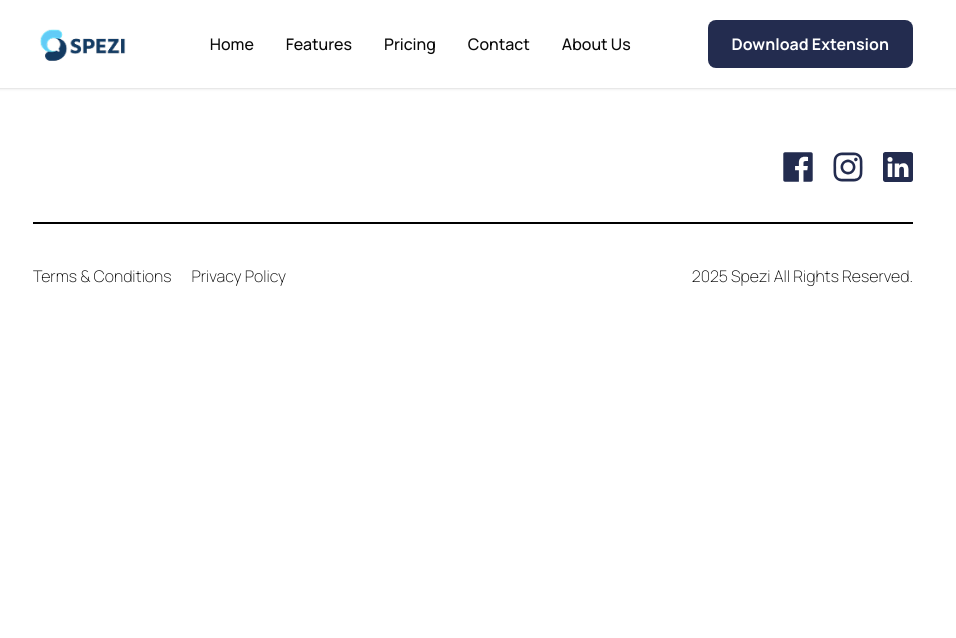
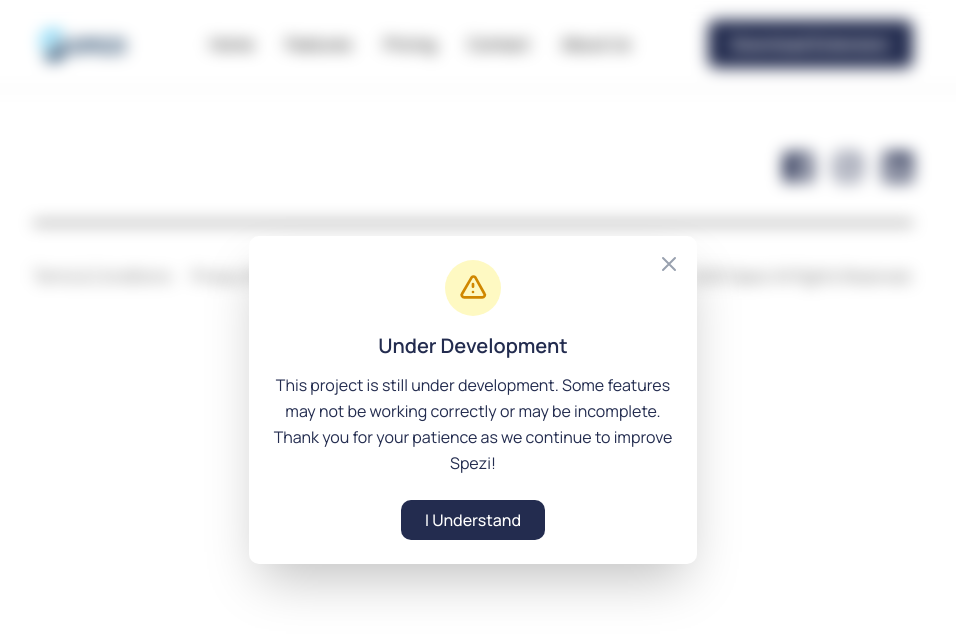
Before and after one commit to kurtoswill/spezi, a Next.js app: page / in a window 1280 px wide. Shown: the top 638 px of the page, without its empty margins (167-1123 px from the left). Built offline with nearby package versions, Linux system fonts and the light colour scheme.

Commit message:
feat: home - pop up

```diff
--- a/app/page.tsx
+++ b/app/page.tsx
@@ -1,7 +1,71 @@
+"use client";
+
+import React, { useState, useEffect } from 'react';
+
+const DevelopmentPopup = ({ isOpen, onClose }: { isOpen: boolean; onClose: () => void }) => {
+  if (!isOpen) return null;
+
+  return (
+      <div className="fixed inset-0 bg-opacity-75 backdrop-blur-sm flex items-center justify-center z-50 p-4">
+        <div className="bg-white rounded-lg shadow-2xl max-w-md w-full p-6 relative">
+          <button
+              onClick={onClose}
+              className="absolute top-4 right-4 text-gray-400 hover:text-gray-600 transition-colors cursor-pointer"
+          >
+            <svg className="w-6 h-6" fill="none" stroke="currentColor" viewBox="0 0 24 24">
+              <path strokeLinecap="round" strokeLinejoin="round" strokeWidth="2" d="M6 18L18 6M6 6l12 12"></path>
+            </svg>
+          </button>
+
+          <div className="flex justify-center mb-4">
+            <div className="bg-yellow-100 rounded-full p-3">
+              <svg className="w-8 h-8 text-yellow-600" fill="none" stroke="currentColor" viewBox="0 0 24 24">
+                <path strokeLinecap="round" strokeLinejoin="round" strokeWidth="2" d="M12 9v2m0 4h.01m-6.938 4h13.856c1.54 0 2.502-1.667 1.732-2.5L13.732 4c-.77-.833-1.964-.833-2.732 0L3.732 16.5c-.77.833.192 2.5 1.732 2.5z"></path>
+              </svg>
+            </div>
+          </div>
+
+          <div className="text-center">
+            <h3 className="text-xl font-semibold text-[#232C4F] mb-3">
+              Under Development
+            </h3>
+            <p className="text-[#232C4F] mb-6 leading-relaxed">
+              This project is still under development. Some features may not be working correctly or may be incomplete. Thank you for your patience as we continue to improve Spezi!
+            </p>
+            <button
+                onClick={onClose}
+                className="bg-[#232C4F] hover:scale-105 text-white px-6 py-2 rounded-lg transition-all duration-200 font-medium cursor-pointer"
+            >
+              I Understand
+            </button>
+          </div>
+        </div>
+      </div>
+  );
+};
+
 export default function Home() {
+  const [showPopup, setShowPopup] = useState(false);
+
+  useEffect(() => {
+    const hasSeenPopup = sessionStorage.getItem('hasSeenDevelopmentPopup');
+    if (!hasSeenPopup) {
+      setShowPopup(true);
+    }
+  }, []);
+
+  const handleClosePopup = () => {
+    setShowPopup(false);
+    sessionStorage.setItem('hasSeenDevelopmentPopup', 'true');
+  };
+
   return (
-    <div>
+      <>
+        <DevelopmentPopup isOpen={showPopup} onClose={handleClosePopup} />
 
-    </div>
+        <div>
+
+        </div>
+      </>
   );
 }
```
